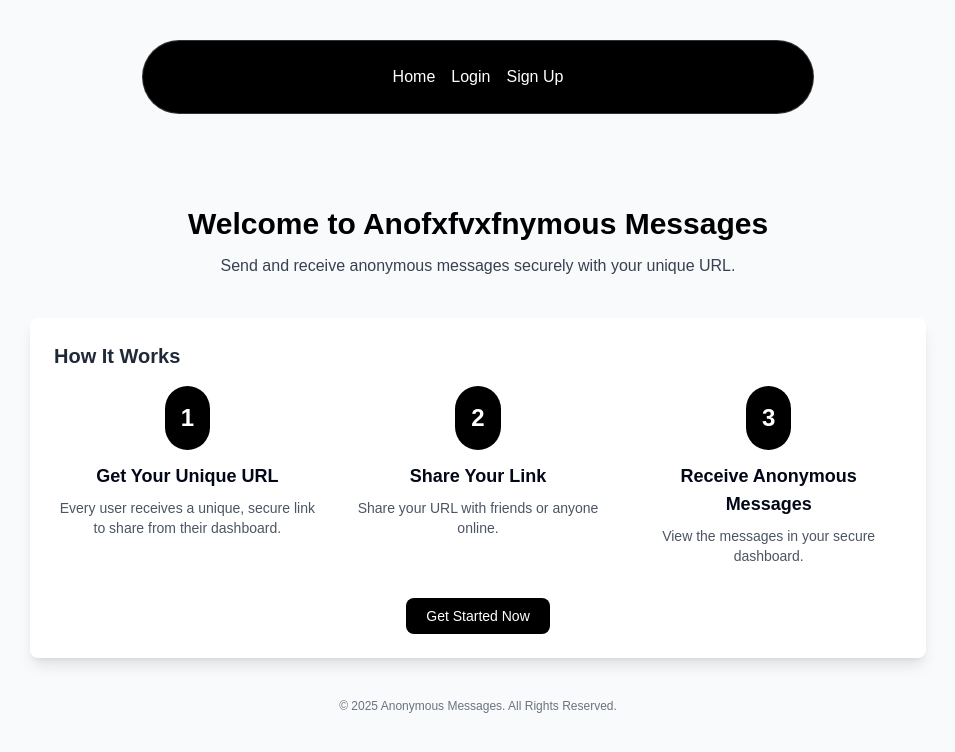
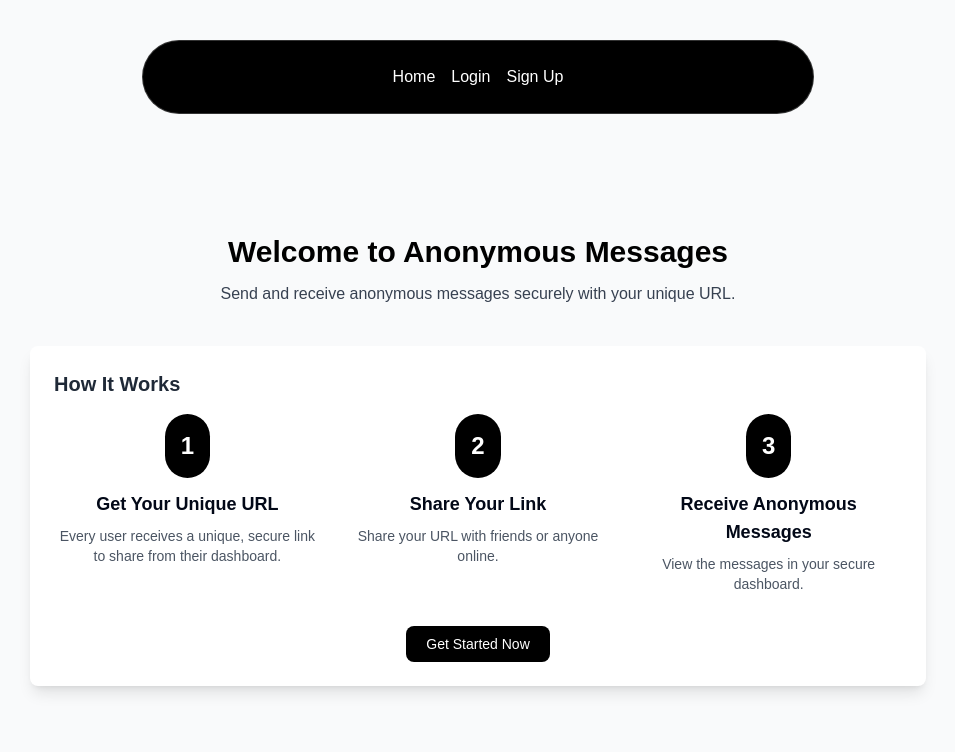
Before and after one commit to MOHDTOUFEEQ/mystryMessages, a Next.js app: page / in a window 1280 px wide. Shown: the top 752 px of the page, without its empty margins (162-1117 px from the left). Built offline with nearby package versions, Linux system fonts and the light colour scheme.

Commit message:
fixing ts

```diff
--- a/src/app/page.tsx
+++ b/src/app/page.tsx
@@ -19,7 +19,7 @@ function HomePage() {
   return (
     <div className="min-h-screen bg-gray-50 flex flex-col items-center justify-center px-4 pt-[15vh]">
       <header className="text-center mb-10">
-        <h1 className="text-3xl font-bold text-black">Welcome to Anofxfvxfnymous Messages</h1>
+        <h1 className="text-3xl font-bold text-black">Welcome to Anonymous Messages</h1>
         <p className="text-gray-700 mt-3 text-base">
           Send and receive anonymous messages securely with your unique URL.
         </p>
@@ -67,9 +67,6 @@ function HomePage() {
         </section>
       </main>
 
-      <footer className="mt-10 text-gray-500 text-xs">
-        <p>© 2025 Anonymous Messages. All Rights Reserved.</p>
-      </footer>
     </div>
   );
 }
--- a/src/components/navbar.js
+++ b/src/components/navbar.js
@@ -12,8 +12,7 @@ function Navbarr({ className }) {
 
   // Function to check the current auth token and update the state
   const checkAuthToken = () => {
-    const token = Cookies.get('auth-token'); // Get the 'auth-token' cookie
-    console.log("auth-token from cookies:", token);
+    const token = Cookies.get('auth-token');
 
     if (token) {
       setUserActive(true); // If token exists, set userActive to true
```
